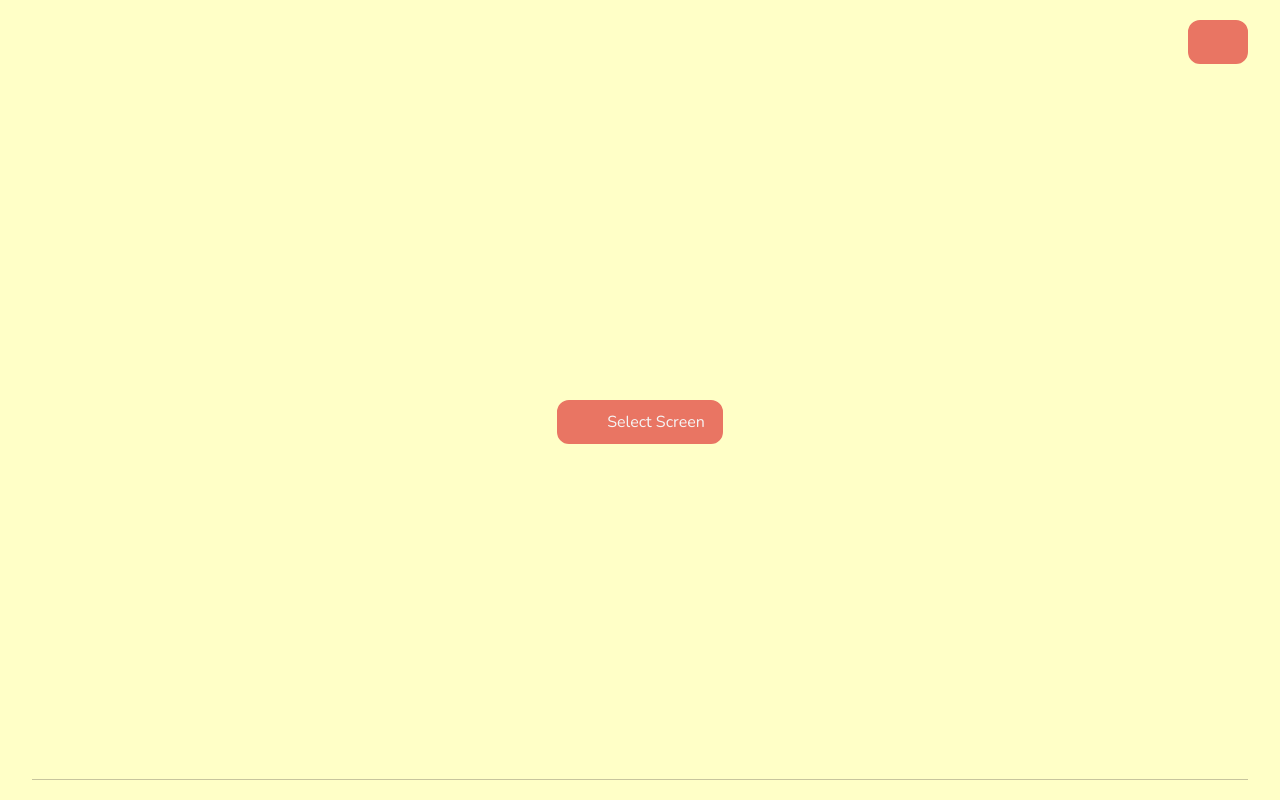
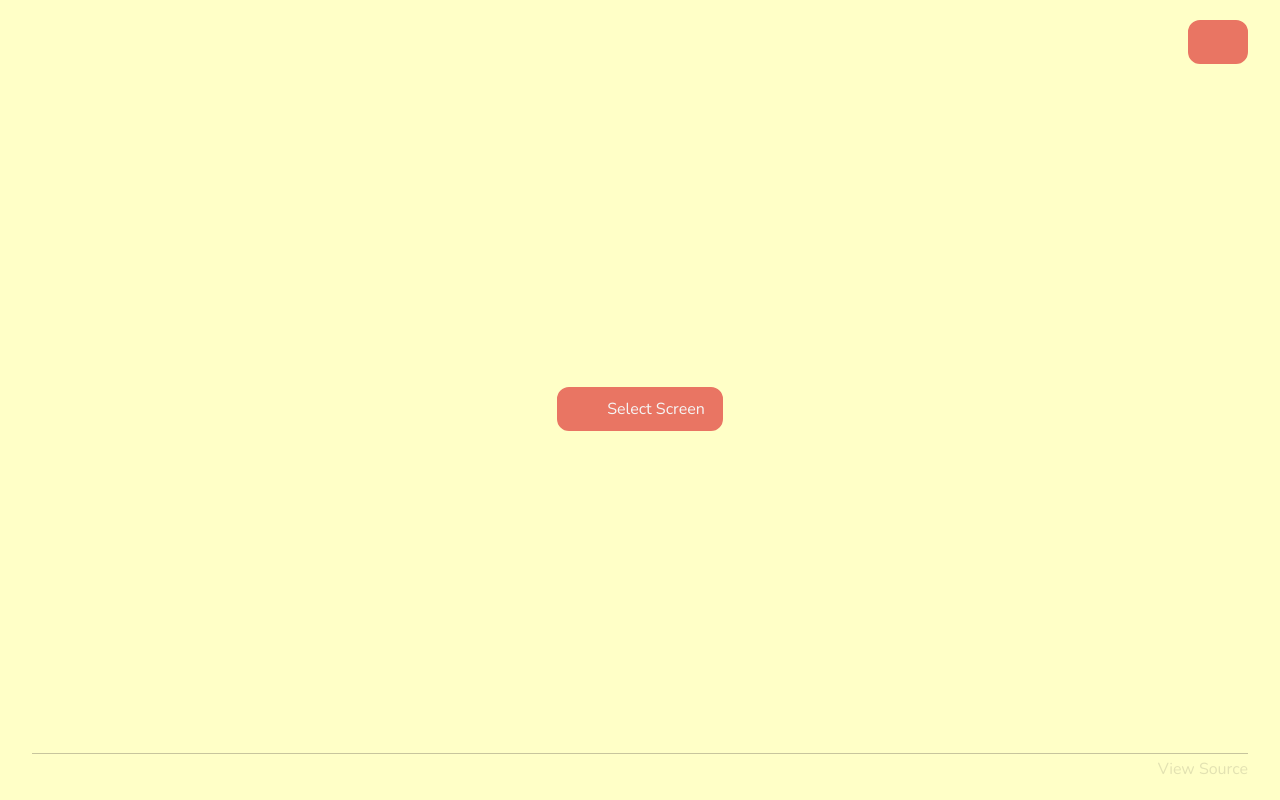
Before and after one commit to Shresht7/Recorder, a Svelte app: page / in a window 1280 px wide. Built offline with nearby package versions, Linux system fonts and the light colour scheme; some icons are missing.

Commit message:
Add view source to footer

```diff
--- a/src/components/layout/Footer.svelte
+++ b/src/components/layout/Footer.svelte
@@ -1,12 +1,36 @@
 <script lang="ts">
 </script>
 
-<footer />
+<footer>
+    <div />
+    <div>
+        <a href="https://www.github.com/Shresht7/Screen-Recorder">
+            View Source
+        </a>
+    </div>
+</footer>
 
 <style>
     footer {
         width: 100%;
         border-top: 1px solid var(--clr-text, whitesmoke);
         opacity: 0.25;
+        display: flex;
+        flex-direction: row;
+        justify-content: space-between;
+        align-items: center;
+        padding-top: 0.25rem;
+    }
+
+    a {
+        color: var(--clr-text, whitesmoke);
+        text-decoration: none;
+        opacity: 0.5;
+        transition: var(--animation-duration, 125ms) ease-in;
+    }
+
+    a:hover,
+    a:focus {
+        opacity: 1;
     }
 </style>
```
